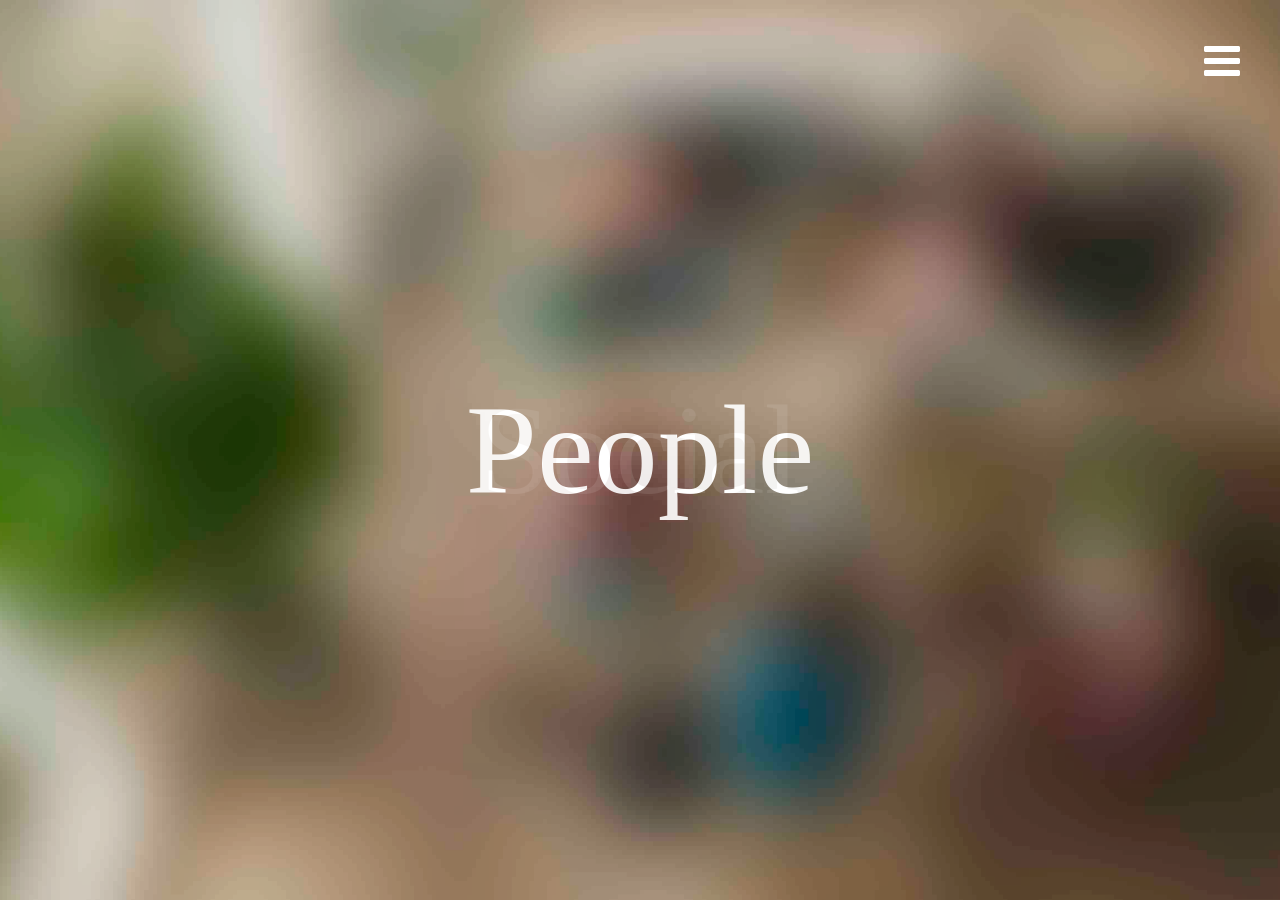
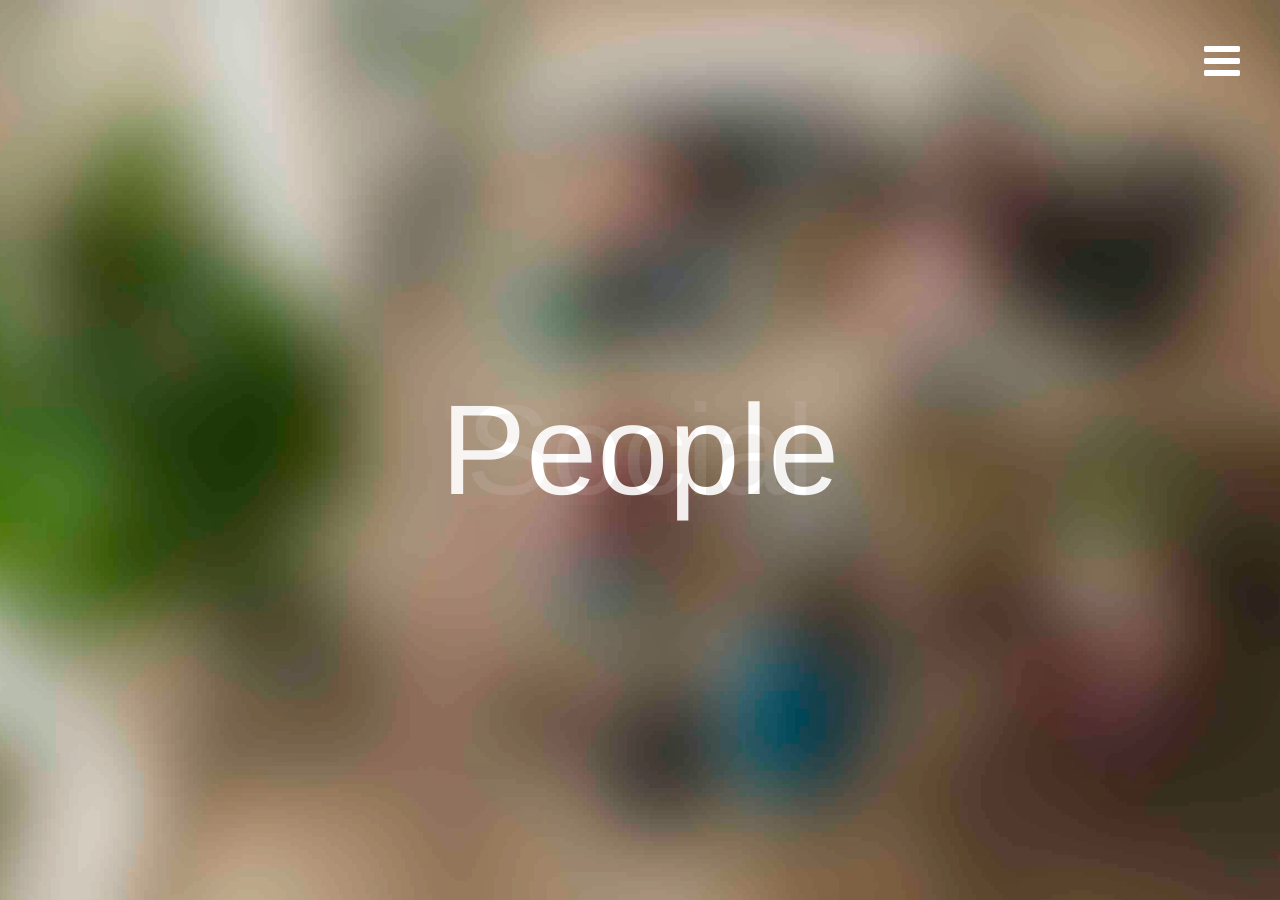
Before and after one commit to LonelyBeastie/ppc, a Jekyll site: the page built from index.html, in a window 1280 px wide. Built offline with Jekyll 4.4.1, drawn with Linux system fonts in a browser that asks for light colours; nearby versions of some CDN libraries; some web fonts are replaced.

Commit message:
takes out fonts and forces removal of cover/repeat

```diff
--- a/css/ppc.css
+++ b/css/ppc.css
@@ -1,4 +1,4 @@
-@font-face {
+/*@font-face {
     font-family: HelveNeu;
     src: url('../font/HelveNeuBlaCon');
 }
@@ -7,7 +7,7 @@
     src: url('../font/Bembo');
 }
 body{ font-family: Bembo;}
-.font-hv{ font-family: HelveNeu;}
+.font-hv{ font-family: HelveNeu;}*/
 .navbar{
   margin-top: 30px;
   margin-bottom: 10px;
@@ -25,6 +25,7 @@ body{ font-family: Bembo;}
 .ppc_logo{
   background-image: url('../img/carousel/ppc_logo.png');
   background-size: cover;
+  background-repeat: no-repeat;
   background-position: center top;
 }
 .fade_pic{
@@ -34,6 +35,7 @@ body{ font-family: Bembo;}
   top: 0;
   left: 0;
   background-size: cover;
+  background-repeat: no-repeat;
   background-position: center top;
 }
 .fade_pic_words{
@@ -130,12 +132,14 @@ body{ font-family: Bembo;}
   height: 300px;
   background-size: cover;
   background-position: center;
+  background-repeat: no-repeat;
 }
 .property{
   width: 100%;
   height: 700px;
   background-size: cover;
   background-position: center;
+  background-repeat: no-repeat;
 }
 /*cole*/
 .cole1{background-image: url('../img/buildings/Cole%20Photos/Cole%20Pool.jpg');}
```
